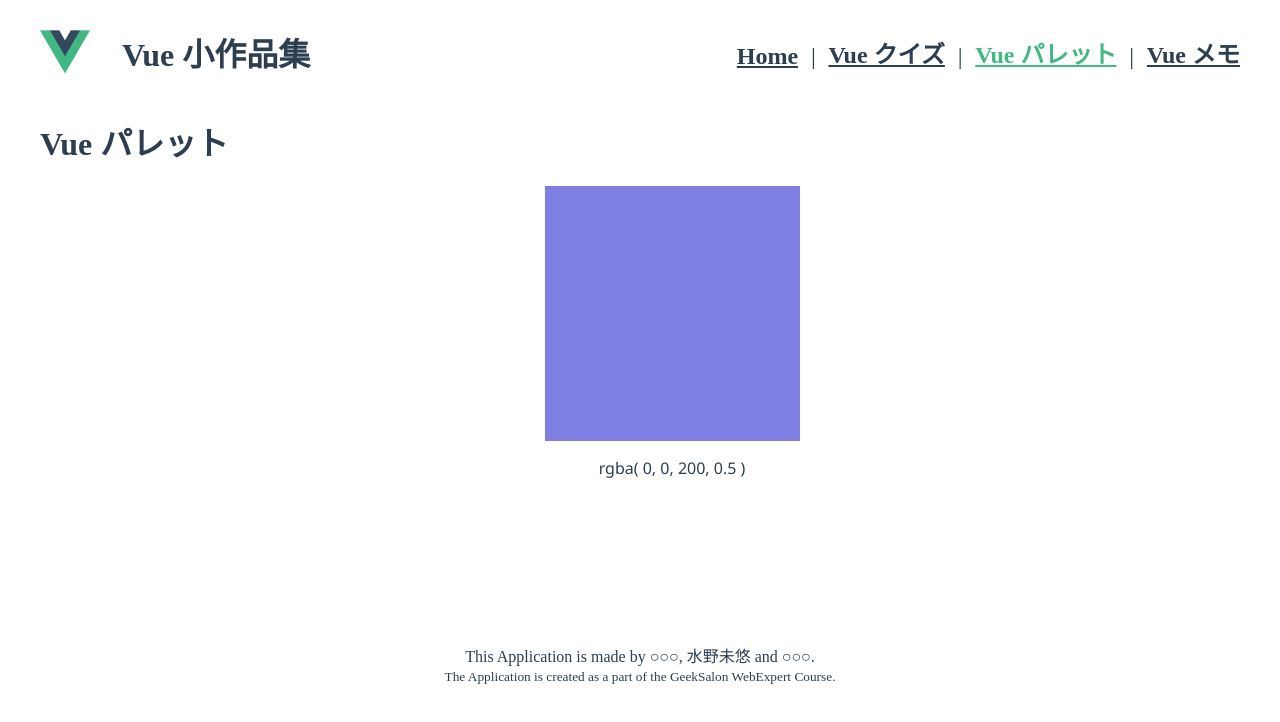
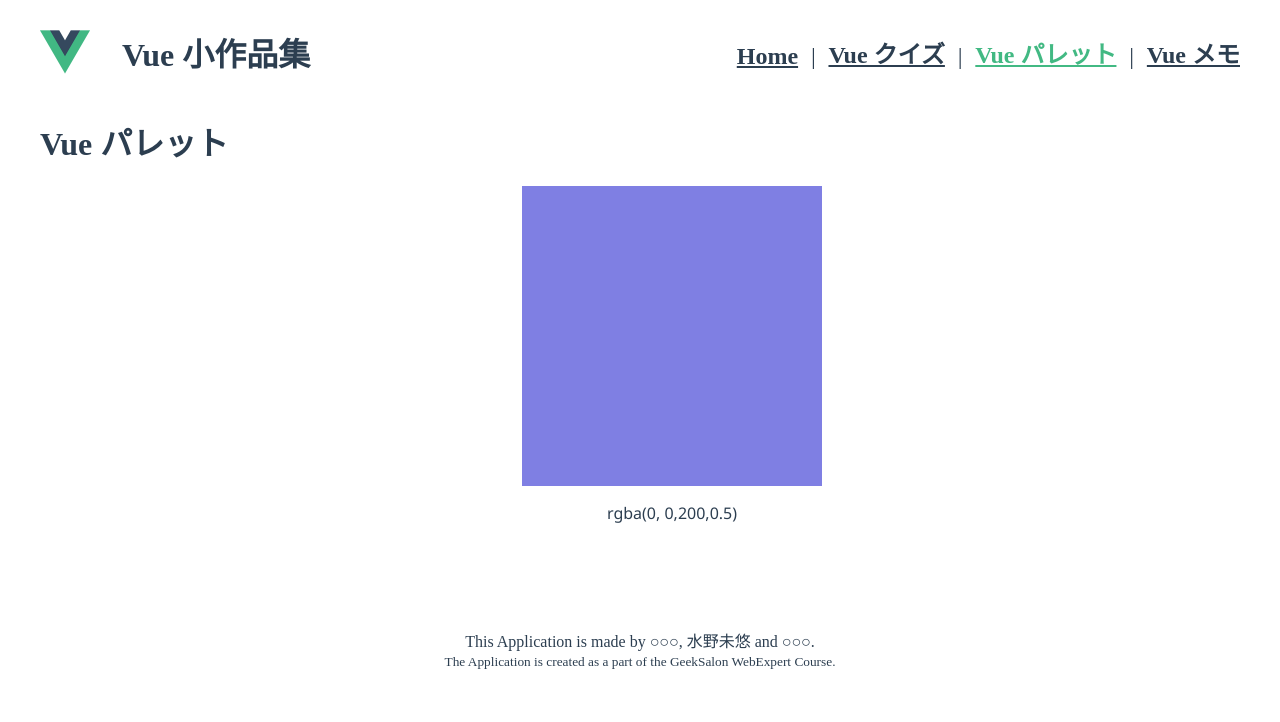
Before and after one commit to webex17-team2/demo-team-app, a Vue app: page /palette in a window 1280 px wide. Shown: the top 722 px of the page. Built offline with nearby package versions, Linux system fonts and the light colour scheme.

Commit message:
パレット完成

```diff
--- a/public/index.html
+++ b/public/index.html
@@ -1,15 +1,19 @@
 <!DOCTYPE html>
 <html lang="">
   <head>
-    <meta charset="utf-8">
-    <meta http-equiv="X-UA-Compatible" content="IE=edge">
-    <meta name="viewport" content="width=device-width,initial-scale=1.0">
-    <link rel="icon" href="<%= BASE_URL %>favicon.ico">
+    <meta charset="utf-8" />
+    <meta http-equiv="X-UA-Compatible" content="IE=edge" />
+    <meta name="viewport" content="width=device-width,initial-scale=1.0" />
+    <link rel="icon" href="<%= BASE_URL %>favicon.ico" />
     <title><%= htmlWebpackPlugin.options.title %></title>
   </head>
   <body>
     <noscript>
-      <strong>We're sorry but <%= htmlWebpackPlugin.options.title %> doesn't work properly without JavaScript enabled. Please enable it to continue.</strong>
+      <strong
+        >We're sorry but <%= htmlWebpackPlugin.options.title %> doesn't work
+        properly without JavaScript enabled. Please enable it to
+        continue.</strong
+      >
     </noscript>
     <div id="app"></div>
     <!-- built files will be auto injected -->
--- a/src/views/PaletteApp.vue
+++ b/src/views/PaletteApp.vue
@@ -1,14 +1,66 @@
 <template>
   <h1>Vue パレット</h1>
   <div class="app">
-    <div class="palette" style="background-color: rgba(0, 0, 200, 0.5)"></div>
-    <p>rgba( {{ 0 }}, {{ 0 }}, 200, 0.5 )</p>
+    <div
+      class="palette"
+      v-on:mousemove="changeColor"
+      v-on:click="pickColor"
+      v-bind:style="paletteStyle"
+    ></div>
+    <p>rgba({{ red }}, {{ green }},200,0.5)</p>
     <div class="colors-container">
-      <div class="mini-palette"></div>
+      <div
+        class="mini-palette"
+        v-for="(color, index) in colors"
+        v-bind:key="index"
+        v-bind:style="{
+          backgroundColor: `rgba(${color.red},${color.green},200,0.5)`,
+        }"
+        v-on:click="showColor(color)"
+      ></div>
     </div>
   </div>
 </template>
 
+<script>
+export default {
+  data() {
+    return {
+      red: 0,
+      green: 0,
+      colors: [],
+    }
+  },
+  methods: {
+    changeColor(event) {
+      this.red = event.offsetX
+      this.green = event.offsetY
+      console.log(this.red)
+    },
+    pickColor() {
+      const newColor = {
+        red: this.red,
+        green: this.green,
+      }
+      this.colors.push(newColor)
+      console.log(newColor)
+      console.log(this.colors)
+    },
+    showColor(color) {
+      this.red = color.red
+      this.green = color.green
+    },
+  },
+
+  computed: {
+    paletteStyle() {
+      return {
+        backgroundColor: `rgba(${this.red},${this.green}, 200, 0.5)`,
+      }
+    },
+  },
+}
+</script>
 <style>
 .app {
   display: flex;
@@ -17,8 +69,8 @@
   align-items: center;
 }
 .palette {
-  width: 255px;
-  height: 255px;
+  width: 300px;
+  height: 300px;
 }
 .mini-palette {
   min-width: 60px;
```
